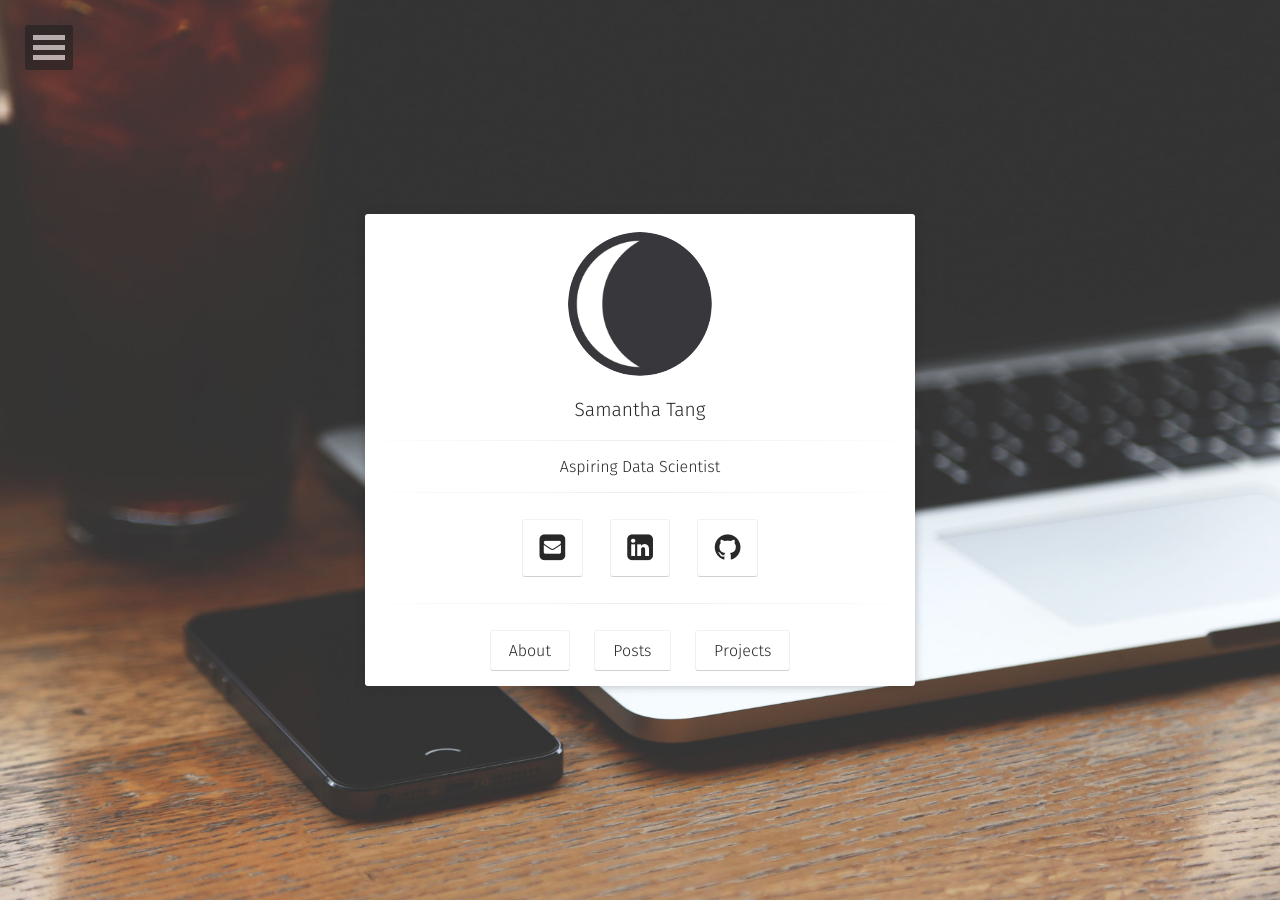
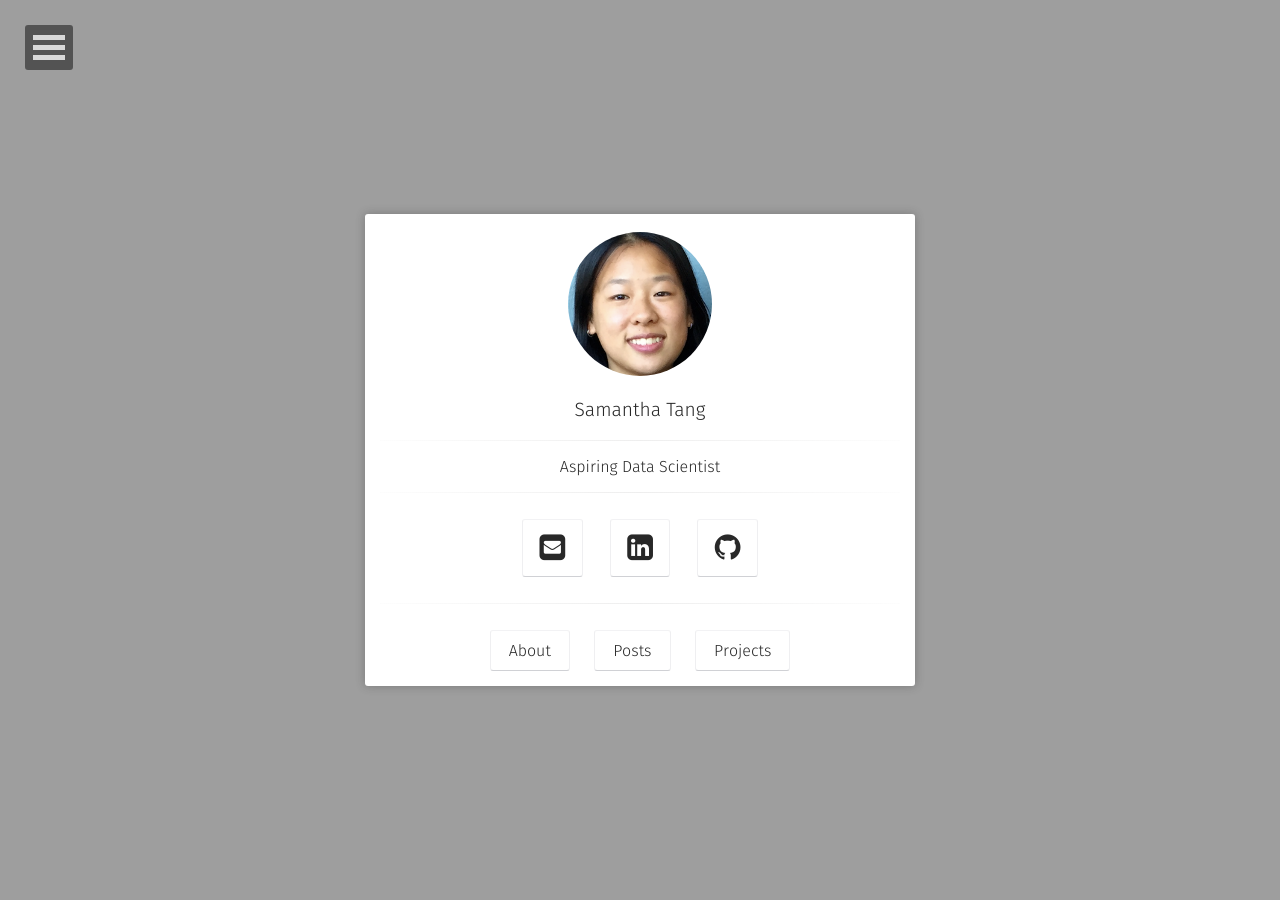
Before and after one commit to satang1/satang1.github.io, a Jekyll site: the page built from index.html, in a window 1280 px wide. Built offline with Jekyll 4.4.1, drawn with Linux system fonts in a browser that asks for light colours; some web fonts are replaced.

Commit message:
changed background and profile pic

```diff
--- a/_config.yml
+++ b/_config.yml
@@ -4,8 +4,8 @@
 description:        "Samantha is an undergraduate at UC Berkeley studying Data Science and Statistics."
 reading_time:       true
 words_per_minute:   200
-logo:               'assets/img/logo.png'
-background:         'assets/img/placeholder-big.jpg'
+logo:               'assets/img/head_pic_sq.png'
+background:         'assets/img/Sky.jpg'
 tiled_bg:           false   # Set this true if you want to tile your background image, otherwise it will be covered
 locale:             en_US
 # url:                https://github.com/satang1
```
Also changed, not shown: assets/img/head_pic_1_sq.png (added), assets/img/head_pic_sq.png (added), 3 other files.
